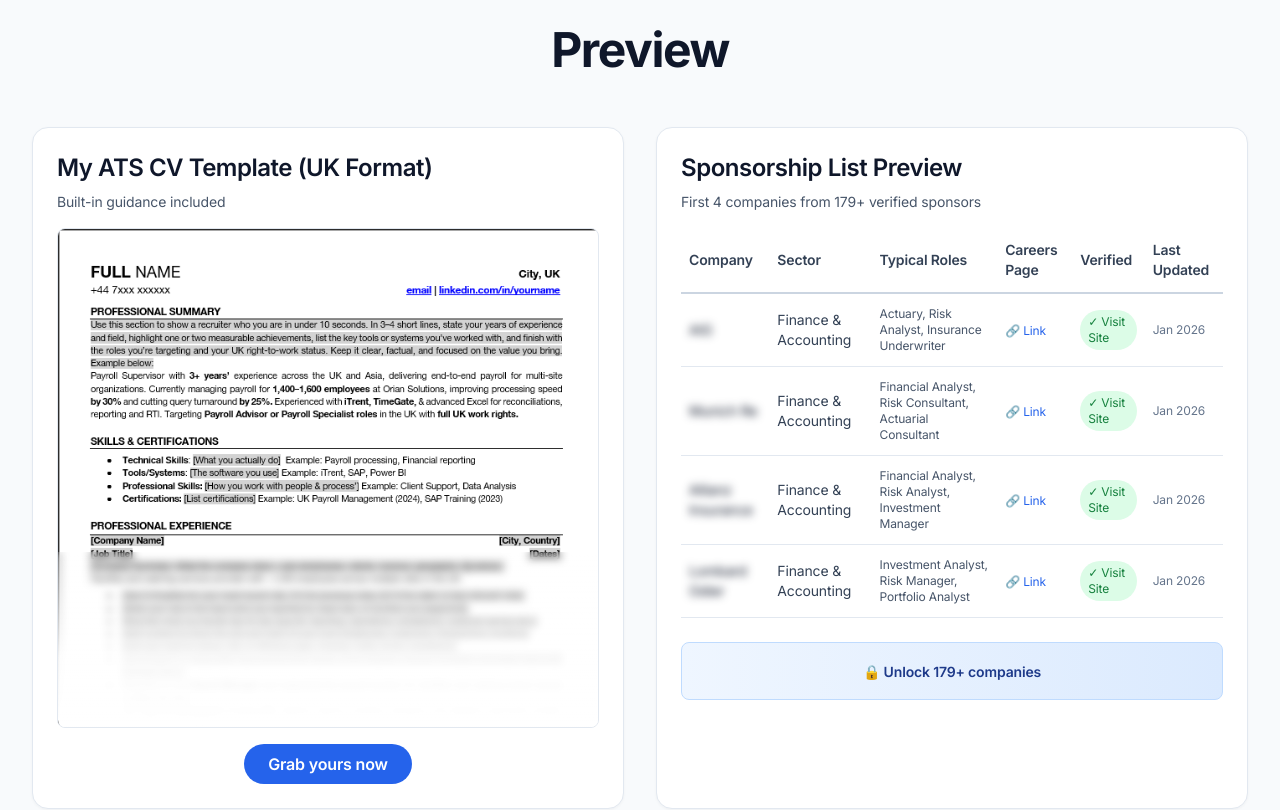
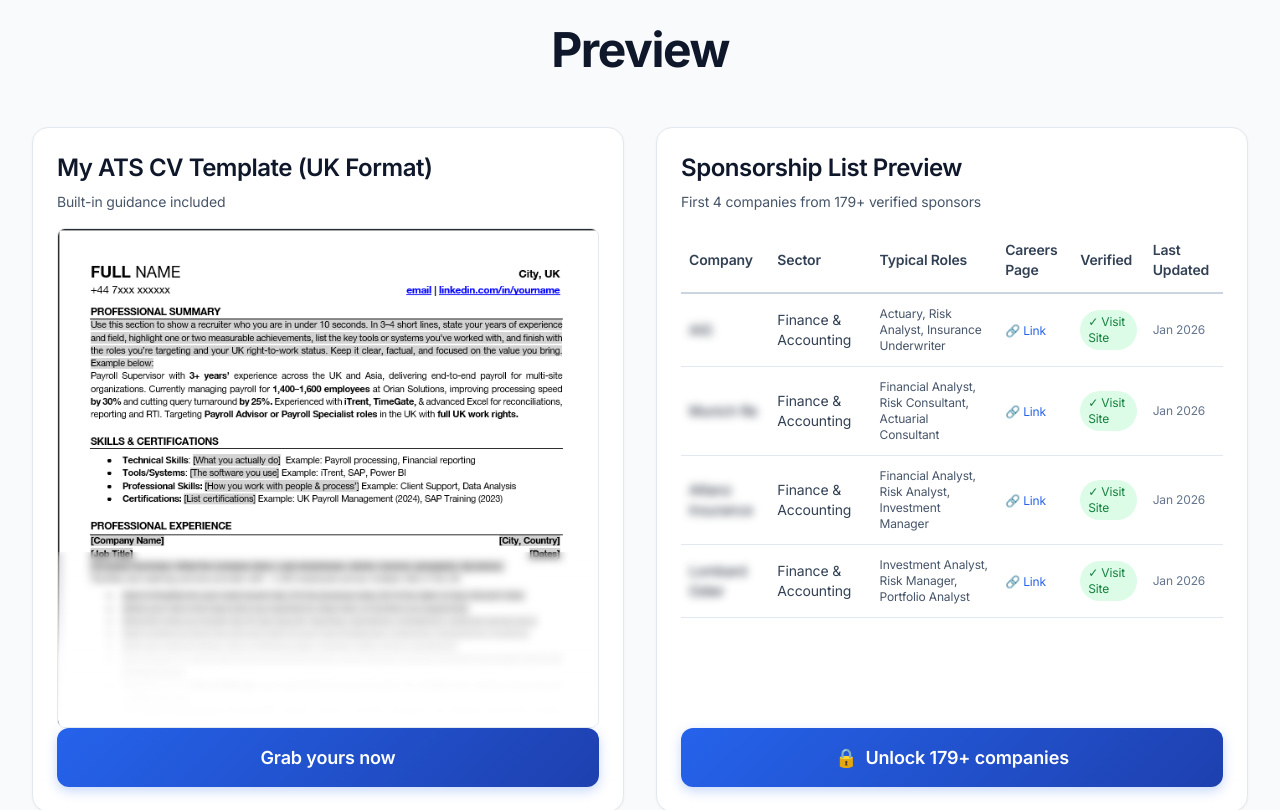
Before and after one commit to nazmilash/sponsorship-intelligence-web, a Next.js app: page / in a window 1280 px wide. Shown: the part 780-1590 px from the top of the page. Built offline with nearby package versions, Linux system fonts and the light colour scheme.

Commit message:
Standardize button design and fix card alignment

```diff
--- a/components/SneakPeek.tsx
+++ b/components/SneakPeek.tsx
@@ -11,7 +11,7 @@ export default function SneakPeek() {
 
                 <div className="grid md:grid-cols-2 gap-8 mb-8">
                     {/* Card A: CV Template Preview */}
-                    <div className="utility-card p-6">
+                    <div className="utility-card p-6 flex flex-col h-full">
                         <div className="mb-4">
                             <h3 className="text-2xl font-semibold mb-2">{sneakPeek.cvCard.label}</h3>
                             <p className="text-sm text-slate-600">{sneakPeek.cvCard.subtext}</p>
@@ -25,10 +25,10 @@ export default function SneakPeek() {
                                 className="object-cover object-top"
                             />
                         </div>
-                        <div className="mt-4 text-center">
+                        <div className="mt-6 text-center mt-auto">
                             <a
                                 href={content.payhip.embedUrl}
-                                className="payhip-buy-button inline-flex items-center justify-center px-6 py-2 bg-blue-600 text-white font-semibold rounded-full hover:bg-blue-700 transition"
+                                className="payhip-buy-button btn-primary w-full justify-center"
                                 data-payhip
                             >
                                 Grab yours now
@@ -37,7 +37,7 @@ export default function SneakPeek() {
                     </div>
 
                     {/* Card B: Database Preview */}
-                    <div className="utility-card p-6">
+                    <div className="utility-card p-6 flex flex-col h-full">
                         <div className="mb-4">
                             <h3 className="text-2xl font-semibold mb-2">{sneakPeek.databaseCard.label}</h3>
                             <p className="text-sm text-slate-600">First 4 companies from 179+ verified sponsors</p>
@@ -78,15 +78,13 @@ export default function SneakPeek() {
                         </div>
 
                         {/* Unlock overlay */}
-                        <div className="mt-6 text-center">
+                        <div className="mt-6 text-center mt-auto">
                             <a
                                 href={content.payhip.embedUrl}
-                                className="payhip-buy-button block w-full p-4 bg-gradient-to-r from-blue-50 to-blue-100 rounded-lg border border-blue-200 text-center hover:shadow-md transition group"
+                                className="payhip-buy-button btn-primary w-full justify-center group"
                                 data-payhip
                             >
-                                <span className="text-sm font-semibold text-blue-900 group-hover:text-blue-700">
-                                    🔒 Unlock 179+ companies
-                                </span>
+                                <span className="mr-2">🔒</span> Unlock 179+ companies
                             </a>
                         </div>
                     </div>
```
